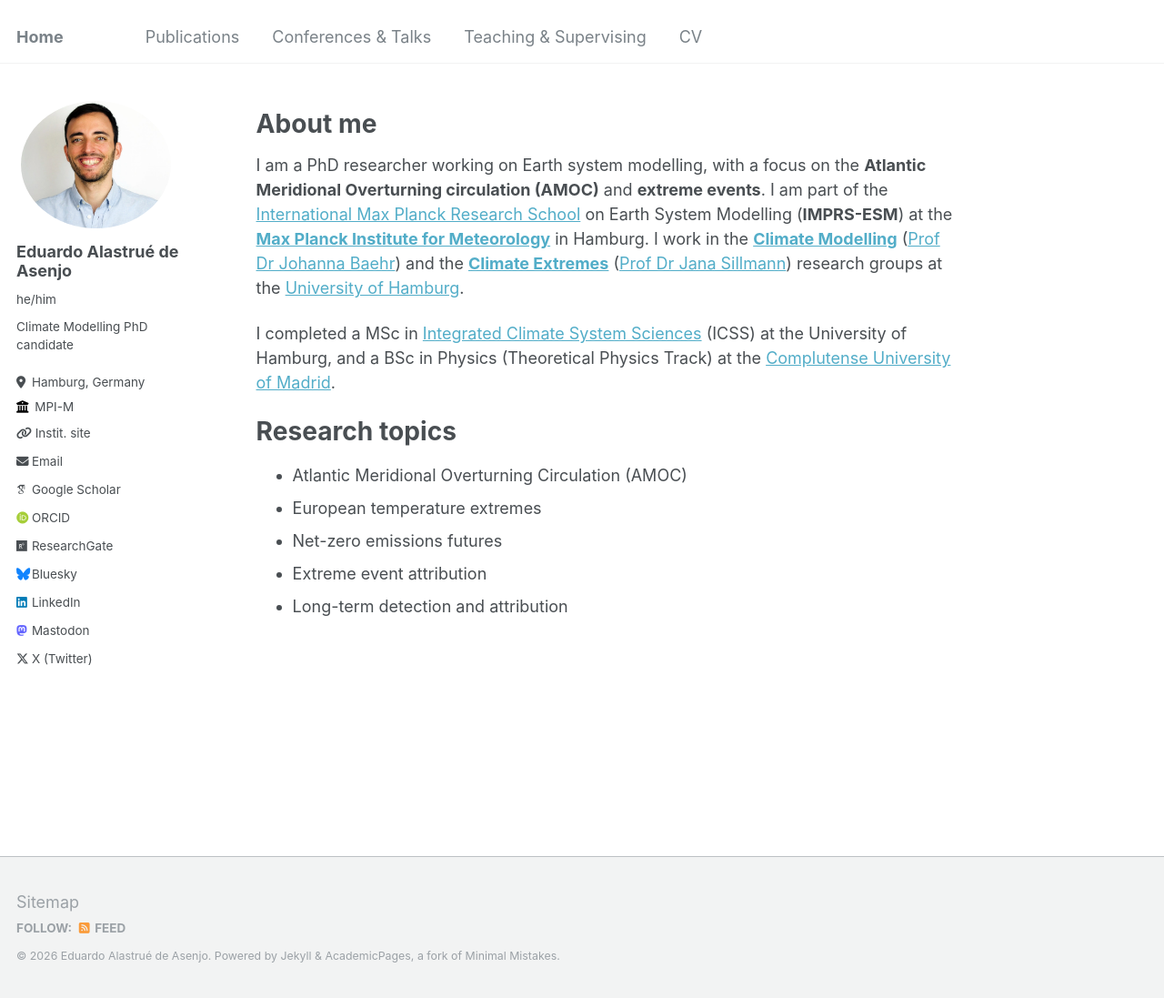
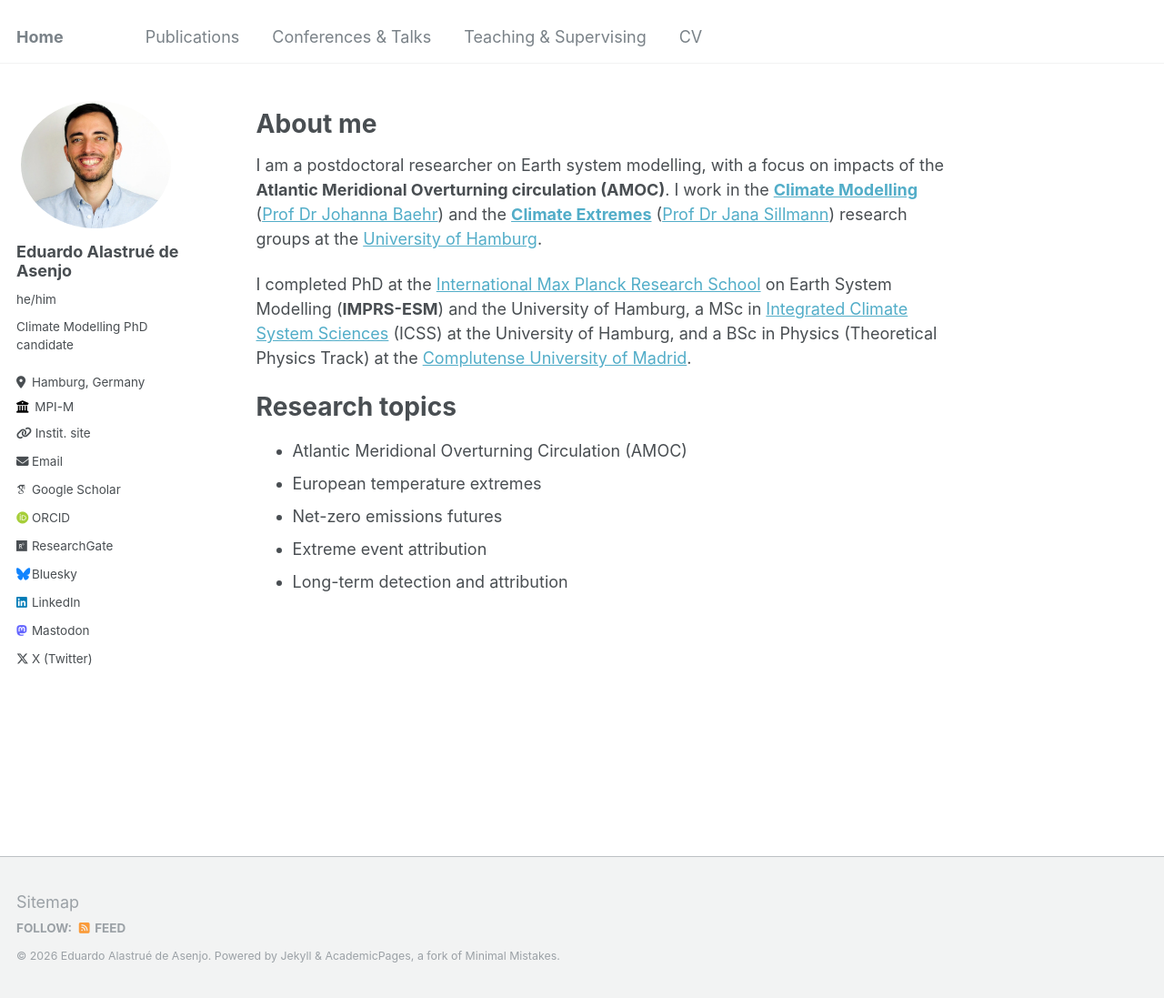
Before and after one commit to edualas/edualas.github.io, a Jekyll site: the page built from _pages/about.md, in a window 1280 px wide and 1097 px high. Shown: the whole window at 91% size. Built offline with Jekyll 4.4.1, drawn with Linux system fonts in a browser that asks for light colours; some web fonts are replaced.

Commit message:
Update about me section
Updated professional status and educational background.

```diff
--- a/_pages/about.md
+++ b/_pages/about.md
@@ -8,9 +8,9 @@ redirect_from:
 ---
 
 # About me
-I am a PhD researcher working on Earth system modelling, with a focus on the **Atlantic Meridional Overturning circulation (AMOC)** and **extreme events**. I am part of the [International Max Planck Research School](https://mpimet.mpg.de/en/career/imprs-esm){:target="_blank"} on Earth System Modelling (**IMPRS-ESM**) at the **[Max Planck Institute for Meteorology](https://mpimet.mpg.de/en/homepage){:target="_blank"}** in Hamburg. I work in the **[Climate Modelling](https://www.ifm.uni-hamburg.de/en/workareas/climatemodelling.html){:target="_blank"}** ([Prof Dr Johanna Baehr](https://www.ifm.uni-hamburg.de/en/institute/staff/baehr.html){:target="_blank"}) and the **[Climate Extremes](https://www.fnk.uni-hamburg.de/2-research/research-group-climate-extremes.html){:target="_blank"}** ([Prof Dr Jana Sillmann](https://www.fnk.uni-hamburg.de/2-research/research-group-climate-extremes/team/sillmann-jana.html){:target="_blank"}) research groups at the [University of Hamburg](https://www.uni-hamburg.de/en.html){:target="_blank"}.
+I am a postdoctoral researcher on Earth system modelling, with a focus on impacts of the **Atlantic Meridional Overturning circulation (AMOC)**. I work in the **[Climate Modelling](https://www.ifm.uni-hamburg.de/en/workareas/climatemodelling.html){:target="_blank"}** ([Prof Dr Johanna Baehr](https://www.ifm.uni-hamburg.de/en/institute/staff/baehr.html){:target="_blank"}) and the **[Climate Extremes](https://www.fnk.uni-hamburg.de/2-research/research-group-climate-extremes.html){:target="_blank"}** ([Prof Dr Jana Sillmann](https://www.fnk.uni-hamburg.de/2-research/research-group-climate-extremes/team/sillmann-jana.html){:target="_blank"}) research groups at the [University of Hamburg](https://www.uni-hamburg.de/en.html){:target="_blank"}.
 
-I completed a MSc in [Integrated Climate System Sciences](https://www.sicss.uni-hamburg.de/msc-programs/msc-integrated-climate-science.html){:target="_blank"} (ICSS) at the University of Hamburg, and a BSc in Physics (Theoretical Physics Track) at the [Complutense University of Madrid](https://www.ucm.es/english){:target="_blank"}.
+I completed PhD at the [International Max Planck Research School](https://mpimet.mpg.de/en/career/imprs-esm){:target="_blank"} on Earth System Modelling (**IMPRS-ESM**) and the University of Hamburg, a MSc in [Integrated Climate System Sciences](https://www.sicss.uni-hamburg.de/msc-programs/msc-integrated-climate-science.html){:target="_blank"} (ICSS) at the University of Hamburg, and a BSc in Physics (Theoretical Physics Track) at the [Complutense University of Madrid](https://www.ucm.es/english){:target="_blank"}.
 
 # Research topics
 - Atlantic Meridional Overturning Circulation (AMOC)
```
